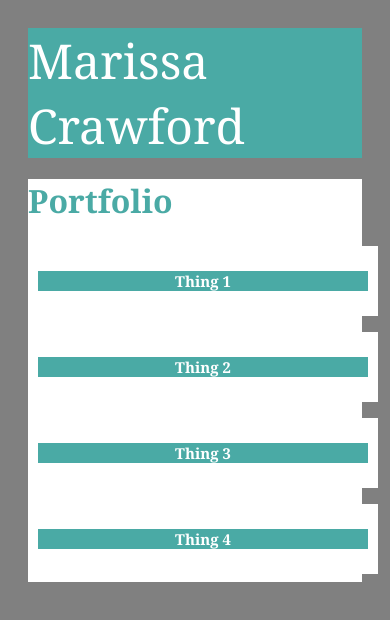
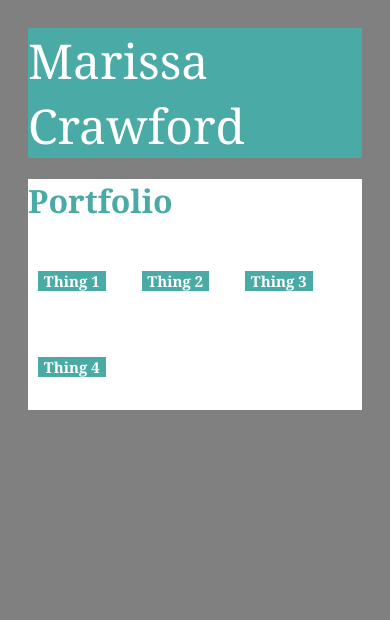
Before and after one commit to marissa-lc/Homework-1, a plain HTML site: page about-me-portfolio/portfolio.html in a window 390 px wide. Drawn offline with Linux system fonts and the light colour scheme.

Commit message:
Homework 1
Homework 1: Not great but it's what I have at the moment

```diff
--- a/about-me-portfolio/assets/css/style.css
+++ b/about-me-portfolio/assets/css/style.css
@@ -1,3 +1,5 @@
+/*index*/
+
 
 header {
     float: top left;
@@ -78,7 +80,6 @@ body {
   font-family: 'Georgia', Times, 'Times New Roman', serif;
 }
 
-/* Center website */
 .main {
   max-width: 1000px;
   margin: auto;
@@ -120,16 +121,3 @@ h3 {
   background-color: white;
   padding: 10px;
 }
-
-@media screen and (max-width: 900px) {
-  .column {
-    width: 50%;
-  }
-}
-
-/* Responsive layout - makes the two columns stack on top of each other instead of next to each other */
-@media screen and (max-width: 600px) {
-  .column {
-    width: 100%;
-  }
-}
```
